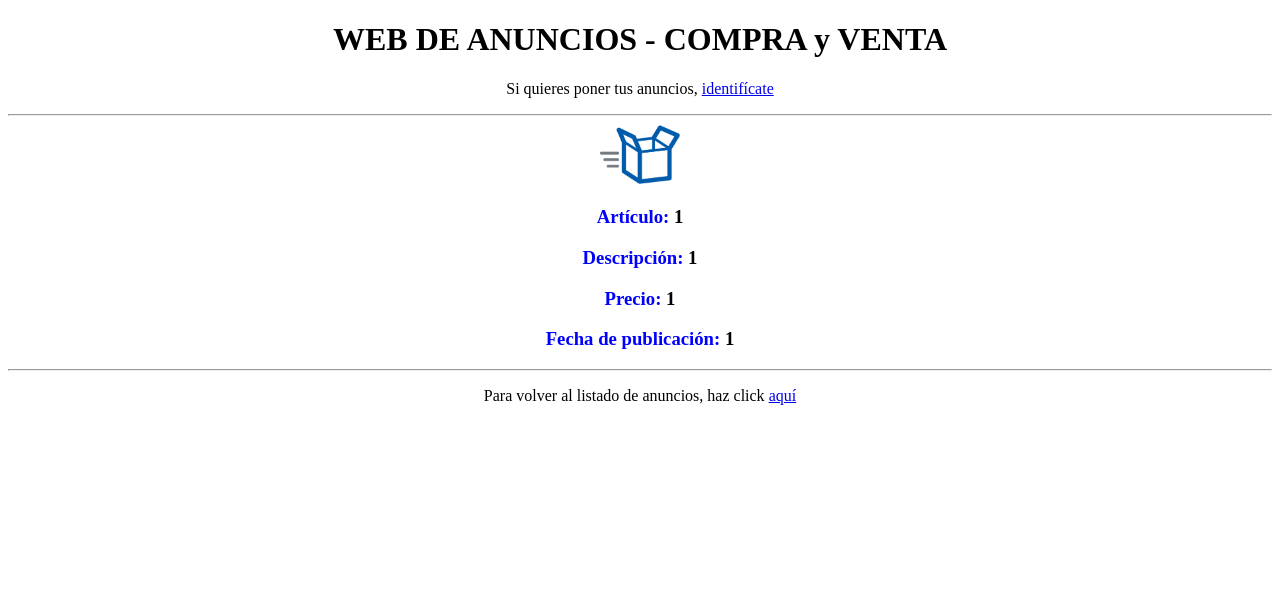
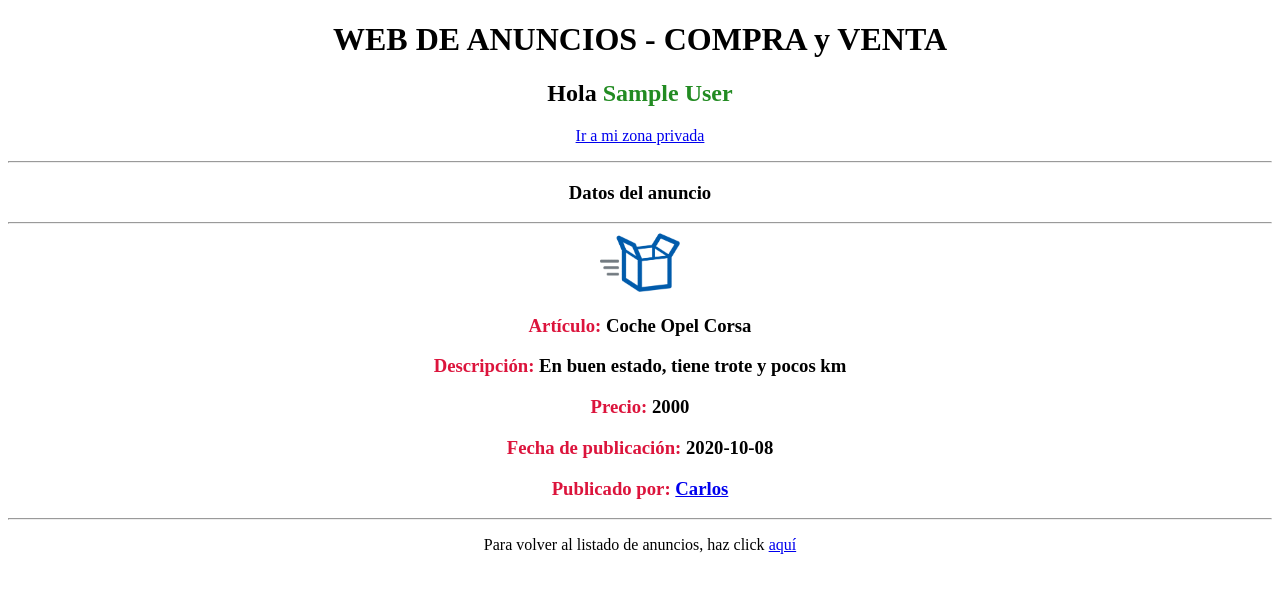
Before and after one commit to javirg1/ejercicios_curso_Android_INATEC, a PHP site: page /publica/detalle_anuncio.php?id_anuncio=1 in a window 1280 px wide. Shown: the top 593 px of the page. Run offline with PHP 8.4, Linux system fonts and the light colour scheme; the visitor is signed in with stand-in values (Sample User, id 1); data comes from the database, SQL or seed files in the repository; some libraries are stand-ins or nearby versions.

Commit message:
Se revisa códico en index.php (privado y público), se añaden funciones. Se añade link para ver anuncios de un usuario en detalle_anuncios

```diff
--- a/26_bbdd_anuncios/Javi/includes/funciones.php
+++ b/26_bbdd_anuncios/Javi/includes/funciones.php
@@ -128,9 +128,59 @@ function eliminar($id_anuncio)
 	//Conectar con la bbdd
 	require("conexion.php");
 	$consulta = "DELETE FROM  anuncios WHERE id_anuncio=$id_anuncio";
-	//Lanzar la consulta a la bbdd mediante la conexion abierta:
+	//Lanzar la consulta a la bbdd mediante la conexion abierta
 	mysqli_query($conexion, $consulta);
 	//Necesito comprobar de alguna forma si el dato se ha insertado:
 	//Compruebo si ha habido filas (registros) afectados
 	return mysqli_affected_rows($conexion);
 }
+
+// ************************************************************************************
+// Devuelve los datos de un anuncio
+// Devuelve un array con los datos que se mostrarán en el formulario DETALLES_ANUNCIO
+// ************************************************************************************
+
+//Esta función carga los datos de un anuncio, partiendo de su id:
+function cargarDatosAnuncio($id_anuncio) {
+	//Creamos el array vacio
+	$datos_anuncio = array();
+	require("conexion.php");
+	// SQL que combina datos de las dos tabas para mostrar el nombre del usuario que ha publicado el anuncio
+	$consulta = "Select id_anuncio,titulo,fecha,precio,descripcion,nombre,usuarios.id_usuario from anuncios,usuarios where id_anuncio = $id_anuncio and usuarios.id_usuario = anuncios.id_usuario";
+	//Lanzamos la consulta a la bbdd mediante la conexion abierta
+	$datos = mysqli_query($conexion, $consulta);
+	//recorro los datos que me devuelve la bbdd y los meto en un array
+	if ($fila = mysqli_fetch_assoc($datos)) {
+		$datos_anuncio["id_anuncio"] = $id_anuncio;
+		$datos_anuncio["titulo"] = $fila["titulo"];
+		$datos_anuncio["fecha"] = $fila["fecha"];
+		$datos_anuncio["precio"] = $fila["precio"];
+		$datos_anuncio["descripcion"] = $fila["descripcion"];
+		$datos_anuncio["id_usuario"] = $fila["id_usuario"];
+		$datos_anuncio["nombre"] = $fila["nombre"];
+	}
+	return $datos_anuncio;
+}
+
+// ************************************************************************************
+// Devuelve los datos de los anuncios de un usuario o de todos los usuarios
+// Devuelve un array con los datos que se mostrarán en el el -index.php- de la zona pública y privada
+// ************************************************************************************
+
+//Ponemos un parametro opcional (al igualarlo a cero, pasa a ser un parametro opcional)
+function cargarAnuncios($id_usuario=0) {
+	// Creamos el array vacio
+	$datos_anuncios = array();
+	require("conexion.php");
+	if ($id_usuario>0) {
+		$consulta = "SELECT * FROM anuncios WHERE id_usuario = $id_usuario";
+	} else {
+		$consulta = "SELECT * FROM anuncios";
+	}
+	$datos = mysqli_query($conexion, $consulta);
+	while ($fila = mysqli_fetch_assoc($datos)) {
+		// Dejamos en el array cada una de las filas
+		$datos_anuncios[] = $fila;
+	}
+	return $datos_anuncios;
+}
--- a/26_bbdd_anuncios/Javi/publica/detalle_anuncio.php
+++ b/26_bbdd_anuncios/Javi/publica/detalle_anuncio.php
@@ -1,10 +1,24 @@
 <?php
+
+// Utilizaremos funciones
+require("../includes/funciones.php");
 
 // ************************************************************************************
 // Vamos a utilizar variables de sesión para controlar si el usuario se ha identificado
 // ************************************************************************************
 
 session_start();
+
+//Comprobamos si viene por url el -$id_anuncio-. Si no viene en la url el id de un anuncio, no tiene sentido mostrar esta pagina
+if (isset($_GET["id_anuncio"])) {
+	$id_anuncio = $_GET["id_anuncio"];
+	//Cargar los datos del anuncio
+	$anuncio = cargarDatosAnuncio($id_anuncio);
+	//var_dump($anuncio);exit;
+} else {
+	header("Location:index.php");
+	exit;
+}
 
 ?>
 
@@ -21,18 +35,31 @@ Formulario para VER el detalle de cada anuncio de la zona pública
     <meta charset="UTF-8">
     <meta name="viewport" content="width=b, initial-scale=1.0">
     <title>Anuncios - Publicados</title>
+    <script src="https://kit.fontawesome.com/15d8ae3708.js" crossorigin="anonymous"></script>
 </head>
 
 <body>
     <center>
         <h1>WEB DE ANUNCIOS - COMPRA y VENTA</h1>
-        <p>Si quieres poner tus anuncios, <a href="login.php">identifícate</a></p>
+		<?php
+		// Links para movernos por las diferentes páginas
+        if (isset($_SESSION["id_usuario"])) {
+            $id_usuario= $_SESSION["id_usuario"];?>
+        <h2>Hola <span style=color:forestgreen><?php echo $_SESSION["nombre_usuario"] ?></span></h2>
+        <p><a href="../privada/index.php">Ir a mi zona privada</a></p>
+		<?php } else { ?>
+			<p>Si quieres poner tus anuncios <a href="login.php">identifícate</a></p>
+		<?php } ?>
         <hr>
+        <h3>Datos del anuncio</h3>
+        <hr>
+        <!-- Mostramos los datos del anuncio -->
         <img src="../fotos/default.png" width="80" />
-        <h3><span style=color:blue>Artículo: </span><?php echo $_SESSION["titulo"] ?></h3>
-        <h3><span style=color:blue>Descripción: </span><?php echo $_SESSION["descripcion"] ?></h3>
-        <h3><span style=color:blue>Precio: </span><?php echo $_SESSION["precio"] ?></h3>
-        <h3><span style=color:blue>Fecha de publicación: </span><?php echo $_SESSION["fecha"] ?></h3>
+        <h3><span style=color:crimson>Artículo: </span><?php echo $anuncio["titulo"]?></h3>
+        <h3><span style=color:crimson>Descripción: </span><?php echo $anuncio["descripcion"]?></h3>
+		<h3><span style=color:crimson>Precio: </span><?php echo $anuncio["precio"]?></h3>
+		<h3><span style=color:crimson>Fecha de publicación: </span><?php echo $anuncio["fecha"]?></h3>
+        <h3><span style=color:crimson>Publicado por: </span><a href="anuncios_usuario.php?id_usuario=<?php echo $anuncio["id_usuario"]?> & nombre=<?php echo $anuncio["nombre"]?>"><?php echo $anuncio["nombre"]?></a></h3>
         <hr>
         <p>Para volver al listado de anuncios, haz click <a href="index.php">aquí</a></p>
 
```
Also changed, not shown: 26_bbdd_anuncios/Javi/privada/index.php (+21 -16 lines), 26_bbdd_anuncios/Javi/publica/anuncios_usuario.php (added, +92 -0 lines), 26_bbdd_anuncios/Javi/publica/index.php (+26 -21 lines).
